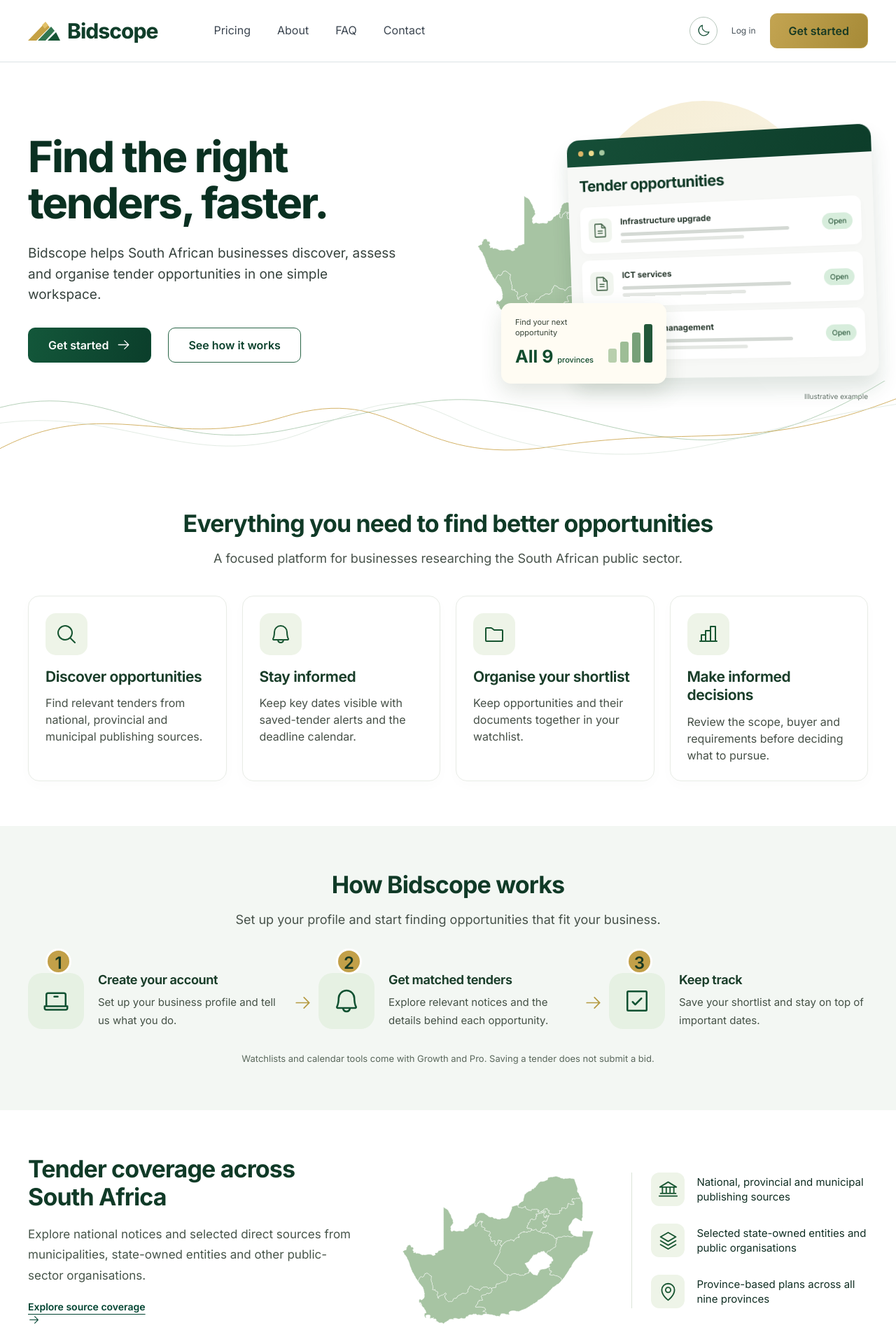
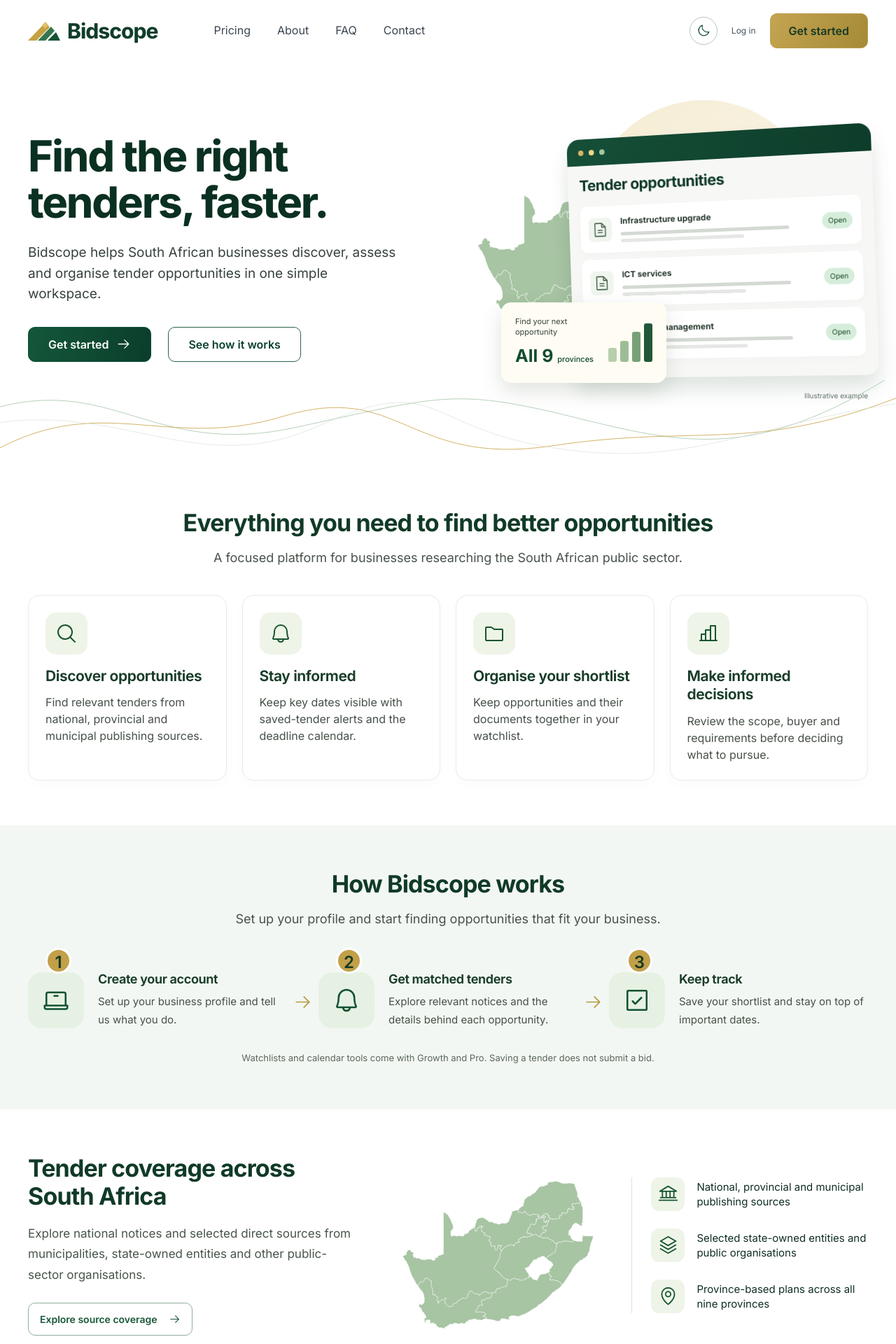
Before and after one commit to unaboss/bidscope-site, a React (Vite) app: page / in a window 1280 px wide. Shown: the top 1920 px of the page at 70% size. Built offline with nearby package versions, Linux system fonts and the light colour scheme.

Commit message:
Polish floating navigation, button hover and source coverage

```diff
--- a/public/theme.css
+++ b/public/theme.css
@@ -129,7 +129,7 @@ html:root[data-theme='dark']
 }
 html:root[data-theme='dark']
     .marketing-page
-    :is(.ref-section-tint, .ref-impact, .ref-steps, .ref-help, .ref-coverage, .ref-billing, .ref-faq-topics) {
+    :is(.ref-section-tint, .ref-impact, .ref-steps, .ref-help, .ref-billing, .ref-faq-topics) {
     background: var(--theme-surface);
     border-color: var(--theme-border);
 }
--- /dev/null
+++ b/src/features/marketing/components/site-header.css
@@ -0,0 +1,192 @@
+/* Keep the header's document height stable while its inner surface floats. */
+html:root[data-theme] .marketing-page .site-header[data-floating] {
+    position: sticky;
+    top: 0;
+    height: 88px;
+    border: 0;
+    background: transparent;
+    box-shadow: none;
+    pointer-events: none;
+}
+html:root .marketing-page .site-header .site-header-inner {
+    position: relative;
+    height: 88px;
+    width: min(1200px, calc(100% - 64px));
+    padding-inline: 0;
+    border: 0;
+    border-radius: 0;
+    background: transparent;
+    pointer-events: auto;
+    transition:
+        width 260ms ease,
+        height 260ms ease,
+        padding 260ms ease,
+        transform 260ms ease,
+        border-radius 260ms ease,
+        background-color 260ms ease,
+        box-shadow 260ms ease;
+}
+html:root .marketing-page .site-header[data-floating='true'] .site-header-inner {
+    width: min(1160px, calc(100% - 80px));
+    height: 64px;
+    padding-inline: clamp(12px, 2vw, 24px);
+    border-radius: 18px;
+    transform: translateY(12px);
+    background: rgb(255 255 255 / 0.96);
+    backdrop-filter: blur(16px);
+    box-shadow: 0 8px 32px rgb(15 45 30 / 0.14);
+}
+html:root[data-theme='dark'] .marketing-page .site-header[data-floating='true'] .site-header-inner {
+    background: rgb(20 37 29 / 0.96);
+    box-shadow: 0 8px 32px rgb(0 0 0 / 0.3);
+}
+
+@media (min-width: 961px) {
+    html:root[data-theme] .marketing-page .site-header .site-nav {
+        background: transparent;
+    }
+    html:root .marketing-page .site-header[data-floating='true'] .site-nav a {
+        padding-block: 12px;
+    }
+}
+
+@media (max-width: 1100px) {
+    html:root .marketing-page .site-header .site-header-inner {
+        gap: 24px;
+    }
+    html:root .marketing-page .site-header .site-nav {
+        gap: 20px;
+    }
+}
+@media (max-width: 960px) {
+    html:root[data-theme] .marketing-page .site-header[data-floating] {
+        height: 76px;
+    }
+    html:root .marketing-page .site-header .site-header-inner {
+        width: calc(100% - 32px);
+        height: 76px;
+        gap: 12px;
+    }
+    html:root .marketing-page .site-header[data-floating='true'] .site-header-inner {
+        width: calc(100% - 24px);
+        height: 64px;
+        padding-inline: 12px;
+        transform: translateY(8px);
+    }
+    html:root .marketing-page .site-header .site-nav {
+        display: none;
+        position: absolute;
+        top: calc(100% + 8px);
+        inset-inline: 0;
+        width: 100%;
+        border: 0;
+        border-radius: 16px;
+        max-height: calc(100dvh - 104px);
+        overflow-y: auto;
+        box-shadow: 0 8px 24px rgb(15 45 30 / 0.15);
+    }
+    html:root .marketing-page .site-header .site-nav.is-open {
+        display: flex;
+        flex-direction: column;
+        align-items: stretch;
+        gap: 0;
+        padding: 12px 20px;
+    }
+    html:root .marketing-page .site-header .site-nav a {
+        padding-block: 14px;
+    }
+    html:root .marketing-page .site-header .site-nav .mobile-login {
+        display: flex;
+    }
+    html:root .marketing-page .site-header .login-link {
+        display: none;
+    }
+    html:root .marketing-page .site-header .mobile-menu {
+        display: inline-flex;
+        width: 36px;
+        padding: 6px;
+    }
+}
+@media (max-width: 380px) {
+    html:root .marketing-page .site-header .mobile-menu {
+        width: 28px;
+        padding-inline: 2px;
+    }
+    html:root .marketing-page .site-header .site-header-inner {
+        width: calc(100% - 24px);
+        gap: 8px;
+    }
+    html:root .marketing-page .site-header[data-floating='true'] .site-header-inner {
+        width: calc(100% - 12px);
+        padding-inline: 6px;
+        gap: 6px;
+    }
+}
+
+/* Preserve each gradient on both states instead of swapping it for a transparent color tween. */
+html:root .marketing-page .bs-button:not(.outline):not(.gold),
+html:root .marketing-page .bs-button:not(.outline):not(.gold):hover {
+    background: linear-gradient(100deg, #13573a, #0b3e2b) #0b3e2b;
+    color: white;
+    transition:
+        filter 160ms ease,
+        transform 180ms ease,
+        box-shadow 180ms ease;
+}
+html:root .marketing-page .site-header .bs-button:not(.outline),
+html:root .marketing-page .site-header .bs-button:not(.outline):hover {
+    background: linear-gradient(115deg, #c3a451, #a68a37) #a68a37;
+    color: #173923;
+    border-color: #bda04e;
+}
+html:root .marketing-page .bs-button.gold,
+html:root .marketing-page .bs-button.gold:hover {
+    background: linear-gradient(110deg, #f2d88a, #dfbb61) #dfbb61;
+    color: #173923;
+}
+@media (hover: hover) and (pointer: fine) {
+    html:root .marketing-page .bs-button:not(.outline):hover {
+        filter: brightness(1.07);
+    }
+}
+
+html:root .marketing-page .ref-coverage {
+    background: transparent;
+}
+html:root .marketing-page .coverage-link {
+    display: inline-flex;
+    align-items: center;
+    justify-content: space-between;
+    gap: 16px;
+    max-width: 100%;
+    margin-top: 24px;
+    padding: 12px 16px;
+    border: 1px solid #91ae9b;
+    border-radius: 10px;
+    color: #17583a;
+    font-size: 14px;
+    font-weight: 600;
+    text-decoration: none;
+    transition:
+        background-color 180ms ease,
+        border-color 180ms ease;
+}
+.coverage-link svg {
+    flex-shrink: 0;
+    transition: transform 180ms ease;
+}
+html:root .marketing-page .coverage-link:hover {
+    background: #edf5ef;
+    border-color: #17583a;
+}
+.coverage-link:hover svg {
+    transform: translateX(3px);
+}
+html:root[data-theme='dark'] .marketing-page .coverage-link {
+    color: #d7eadd;
+    border-color: #698b74;
+}
+html:root[data-theme='dark'] .marketing-page .coverage-link:hover {
+    background: #1d3326;
+    border-color: #9fc5ab;
+}
--- a/src/features/marketing/components/site-header.tsx
+++ b/src/features/marketing/components/site-header.tsx
@@ -1,9 +1,10 @@
 import { useLocation } from 'react-router-dom'
-import { useState, useRef } from 'react'
+import { useState, useRef, useEffect } from 'react'
 import { ArrowRightIcon as ArrowRight, ListIcon as Menu, XIcon as X } from '@phosphor-icons/react'
 import { usePreview } from '@/shared/runtime/preview'
 import { useSubtleReveal } from '@/shared/lib/use-subtle-reveal'
 import { ThemeToggle } from '@/shared/ui/theme-toggle'
+import './site-header.css'
 
 export function Brand() {
     return (
@@ -22,6 +23,13 @@ export function Brand() {
 /** Full-document links keep the public, workspace and preview routers separate. */
 export function SiteHeader({ workspace = false }: { readonly workspace?: boolean }) {
     const [open, setOpen] = useState(false)
+    const [floating, setFloating] = useState(false)
+    useEffect(() => {
+        const update = () => setFloating((current) => window.scrollY > (current ? 32 : 72))
+        update()
+        window.addEventListener('scroll', update, { passive: true })
+        return () => window.removeEventListener('scroll', update)
+    }, [])
     const menu = useSubtleReveal<HTMLElement>(open, {
         duration: 0.24,
         y: -10,
@@ -37,6 +45,7 @@ export function SiteHeader({ workspace = false }: { readonly workspace?: boolean
     return (
         <header
             className="site-header"
+            data-floating={floating}
             onKeyDown={(event) => {
                 if (event.key === 'Escape' && open) {
                     setOpen(false)
--- a/src/features/marketing/pages/landing.tsx
+++ b/src/features/marketing/pages/landing.tsx
@@ -123,7 +123,7 @@ export function LandingPage() {
                         Explore national notices and selected direct sources from municipalities, state-owned entities
                         and other public-sector organisations.
                     </p>
-                    <a className="quiet-link" href="/coverage">
+                    <a className="coverage-link" href="/coverage">
                         Explore source coverage <ArrowRightIcon size={17} />
                     </a>
                 </div>
```
